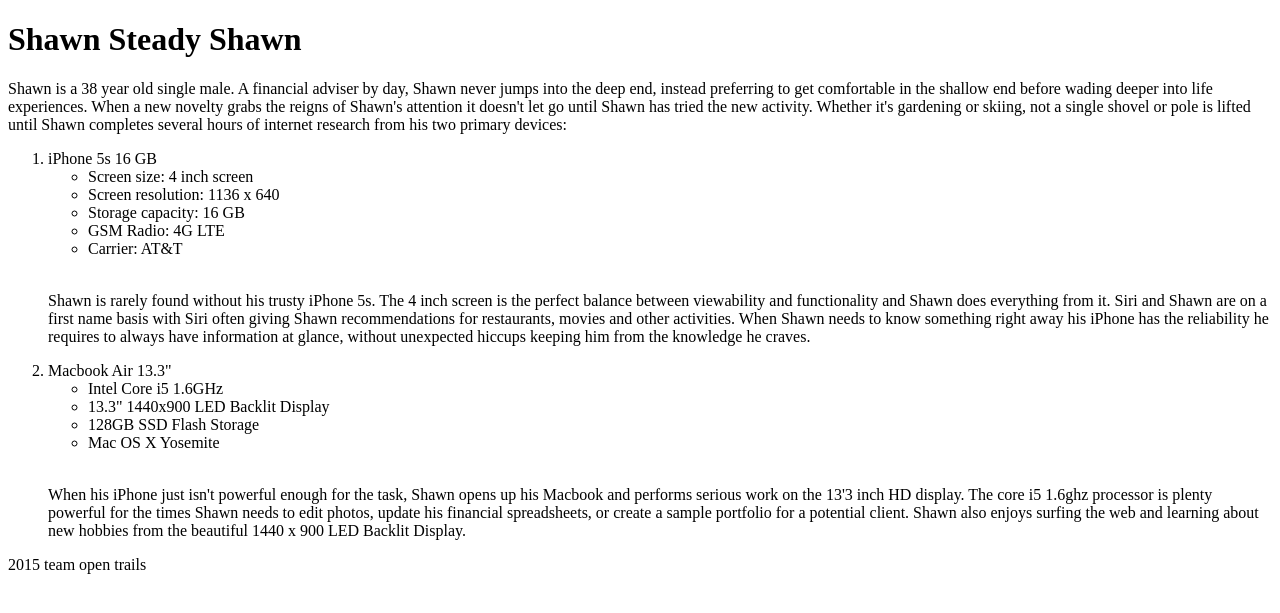
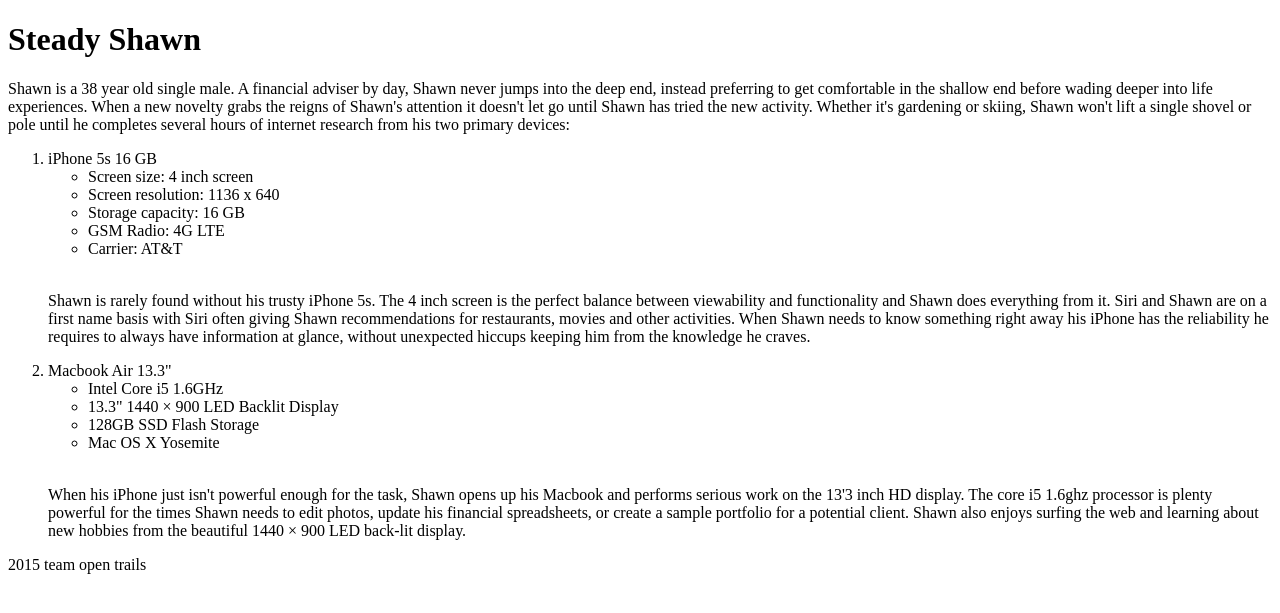
Before and after one commit to MattHarr1s/open-trails, a PHP site: page /public_html/documentation/persona-shawn.php in a window 1280 px wide. Shown: the top 613 px of the page. Run offline with PHP 8.4, Linux system fonts and the light colour scheme.

Commit message:
Fixed up Shawn's page

```diff
--- a/public_html/documentation/persona-shawn.php
+++ b/public_html/documentation/persona-shawn.php
@@ -5,16 +5,18 @@
 	<head>
 		<meta charset="UTF-8">
 		<title>Shawn the Potential Hiker</title>
+		<link rel="stylesheet" type="text/css" href="public_html/css/style-shawn.css">
 	</head>
 	<!-body of persona page for shawn->
 	<body>
 		<!- Heading one "Steady Shawn"->
-		<h1>Shawn Steady Shawn</h1>
+		<h1>Steady Shawn</h1>
 			<!-Paragraph explaining shawn's persona and use case scenarios->
-				<p>Shawn is a 38 year old single male. A financial adviser by day, Shawn never jumps into the deep end, instead
-				preferring to get comfortable in the shallow end before wading deeper into life experiences. When a new novelty grabs the
-				reigns of Shawn's attention it doesn't let go until Shawn has tried the new activity. Whether it's gardening or skiing, not a single shovel
-				or pole is lifted until Shawn completes several hours of internet research from his two primary devices:
+				<p>Shawn is a 38 year old single male. A financial adviser by day, Shawn never jumps into the deep end,
+					instead preferring to get comfortable in the shallow end before wading deeper into life experiences.
+					When a new novelty grabs the reigns of Shawn's attention it doesn't let go until Shawn has tried the
+					new activity. Whether it's gardening or skiing, Shawn won't lift a single shovel or pole until he
+					completes several hours of internet research from his two primary devices:
 				</p>
 					<!-List of Shawn's Devices>
 					<ol>
@@ -27,8 +29,8 @@
 								<li>GSM Radio: 4G LTE</li>
 								<li>Carrier: AT&T</li>
 							</ul>
-						<br>
-												<p>Shawn is rarely found without his trusty iPhone 5s. The 4 inch screen is the perfect balance between
+							<br>
+						<p>Shawn is rarely found without his trusty iPhone 5s. The 4 inch screen is the perfect balance between
 						viewability and functionality and Shawn does everything from it. Siri and Shawn are on a first name
 							basis with Siri often giving Shawn recommendations for restaurants, movies and other activities.
 							When Shawn needs to know something right away his iPhone has the reliability he requires to always
@@ -38,16 +40,16 @@
 						<li>Macbook Air 13.3"</li>
 							<ul>
 								<li>Intel Core i5 1.6GHz</li>
-								<li>13.3" 1440x900 LED Backlit Display</li>
+								<li>13.3" 1440 &times; 900 LED Backlit Display</li>
 								<li>128GB SSD Flash Storage</li>
 								<li>Mac OS X Yosemite</li>
 							</ul>
 						<br>
 						<p>When his iPhone just isn't powerful enough for the task, Shawn opens up his Macbook and performs
-						serious work on the 13'3 inch HD display. The core i5 1.6ghz processor is plenty powerful for the times
-						Shawn needs to edit photos, update his financial spreadsheets, or create a sample portfolio for a
+						serious work on the 13'3 inch HD display. The core i5 1.6ghz processor is plenty powerful for the
+						times Shawn needs to edit photos, update his financial spreadsheets, or create a sample portfolio for a
 						potential client. Shawn also enjoys surfing the web and learning about new hobbies from the beautiful
-						1440 x 900 LED Backlit Display.
+						1440 &times; 900 LED back-lit display.
 						</p>
 					</ol>
 	</body>
```
Also changed, not shown: public_html/css/style-shawn.css (added).
